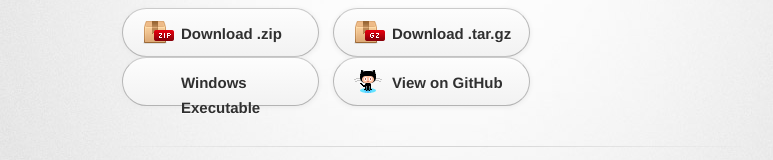
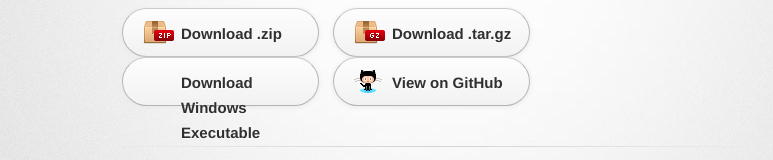
Before and after one commit to pto/dircomp, a plain HTML site: page index.html in a window 1280 px wide. Shown: the part 180-340 px from the top of the page, without its empty margins (208-981 px from the left). Drawn offline with Linux system fonts and the light colour scheme; a web font is replaced by a local one.

Commit message:
Add word Download

```diff
--- a/index.html
+++ b/index.html
@@ -25,7 +25,7 @@
         <section id="downloads" class="clearfix">
           <a href="https://github.com/pto/dircomp/zipball/master" id="download-zip" class="button"><span>Download .zip</span></a>
           <a href="https://github.com/pto/dircomp/tarball/master" id="download-tar-gz" class="button"><span>Download .tar.gz</span></a>
-          <a href="https://github.com/pto/dircomp/releases/download/v1.0.0/dircomp.exe" class="button"><span>Windows Executable</span></a>
+          <a href="https://github.com/pto/dircomp/releases/download/v1.0.0/dircomp.exe" class="button"><span>Download Windows Executable</span></a>
           <a href="https://github.com/pto/dircomp" id="view-on-github" class="button"><span>View on GitHub</span></a>
         </section>
 
```
